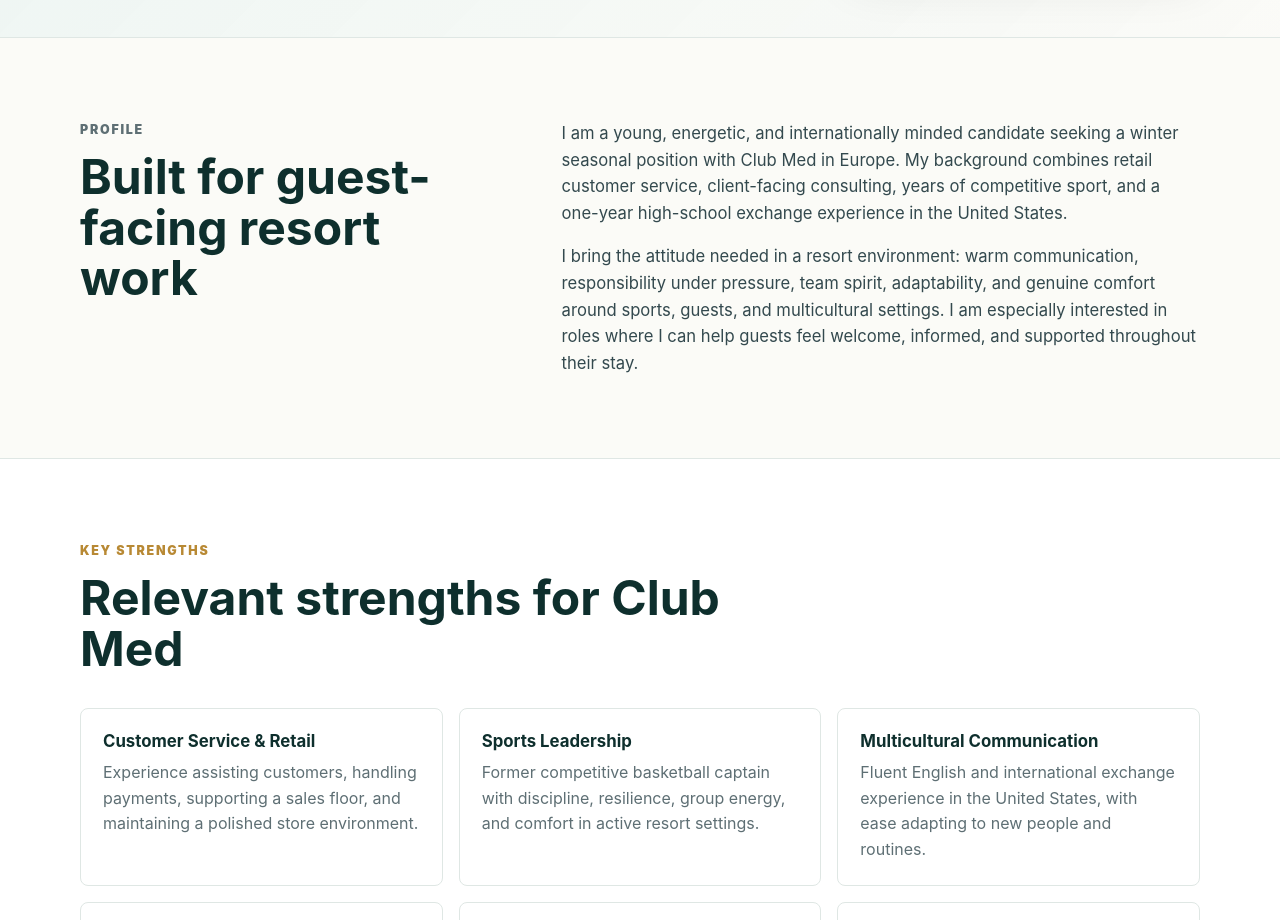
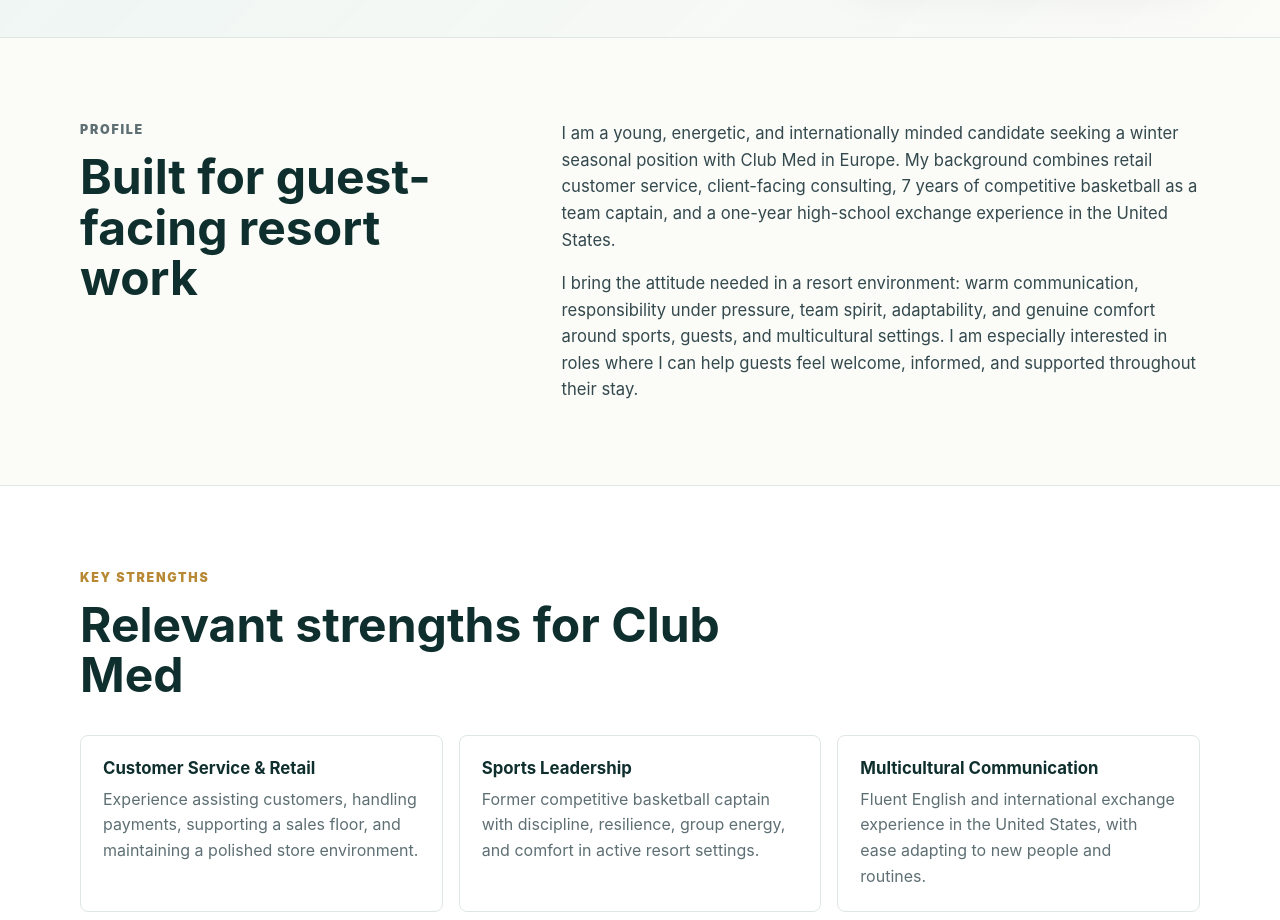
Before and after one commit to bernardoalvimibmec/Resumee-CustomerService, a plain HTML site: page index.html in a window 1280 px wide. Shown: the part 1100-2020 px from the top of the page. Drawn offline with Linux system fonts and the light colour scheme.

Commit message:
edit texto

```diff
--- a/index.html
+++ b/index.html
@@ -91,7 +91,7 @@
         </div>
         <div class="section-body reveal">
           <p>
-            I am a young, energetic, and internationally minded candidate seeking a winter seasonal position with Club Med in Europe. My background combines retail customer service, client-facing consulting, years of competitive sport, and a one-year high-school exchange experience in the United States.
+            I am a young, energetic, and internationally minded candidate seeking a winter seasonal position with Club Med in Europe. My background combines retail customer service, client-facing consulting, 7 years of competitive basketball as a team captain, and a one-year high-school exchange experience in the United States.
           </p>
           <p>
             I bring the attitude needed in a resort environment: warm communication, responsibility under pressure, team spirit, adaptability, and genuine comfort around sports, guests, and multicultural settings. I am especially interested in roles where I can help guests feel welcome, informed, and supported throughout their stay.
```
